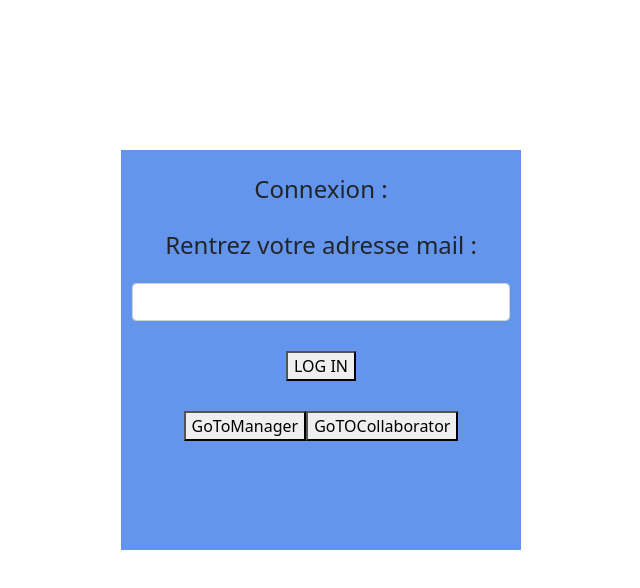
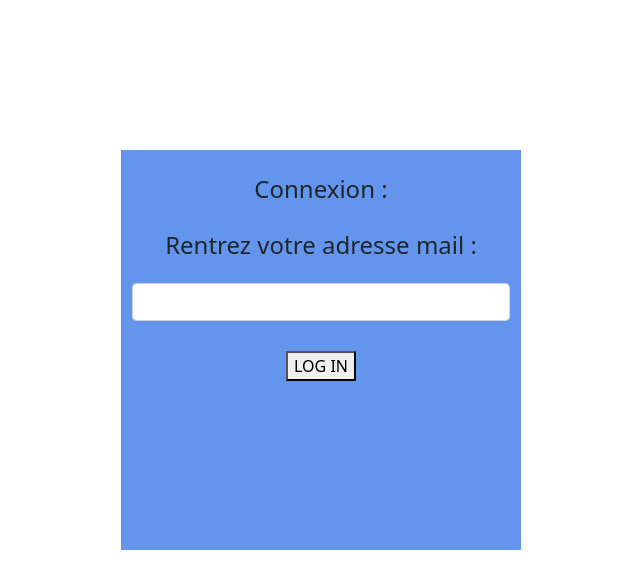
Before and after one commit to Aline-G/GL-front, an Angular app: page /log-in in a window 1280 px wide. Shown: the top 588 px of the page, without its empty margins (356-996 px from the left). Built offline with nearby package versions, Linux system fonts and the light colour scheme; no server answers.

Commit message:
Remove log in button

```diff
--- a/src/app/log-in/log-in.component.html
+++ b/src/app/log-in/log-in.component.html
@@ -25,8 +25,8 @@
       <button (click)="logIn()" id = "logInButton"> LOG IN </button>
 
       <div id = "temp">
-        <button (click)="goToManager('/manager/home')">GoToManager</button>
-        <button (click)="goToColabortor('/colaborator/home')">GoTOCollaborator</button>
+        <!--<button (click)="goToManager('/manager/home')">GoToManager</button>
+        <button (click)="goToColabortor('/colaborator/home')">GoTOCollaborator</button>-->
       </div>
 
     </div>
```
